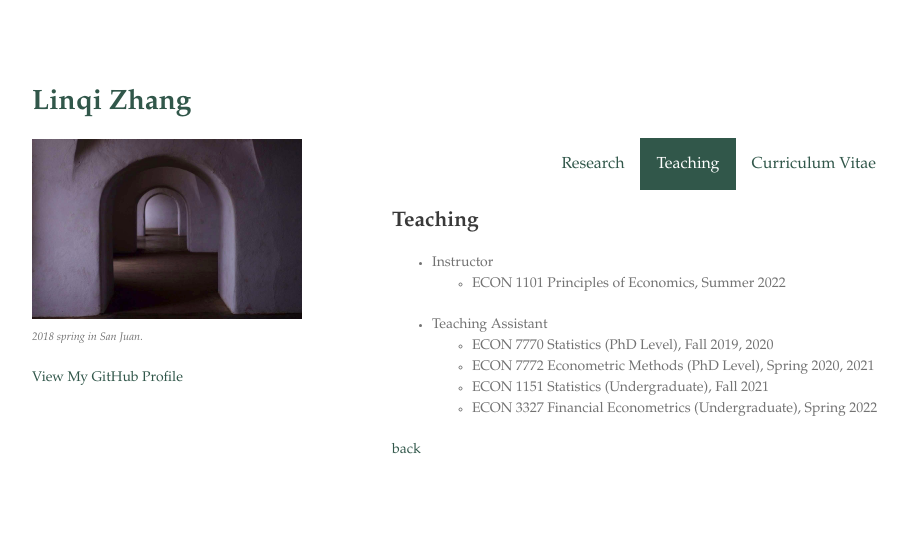
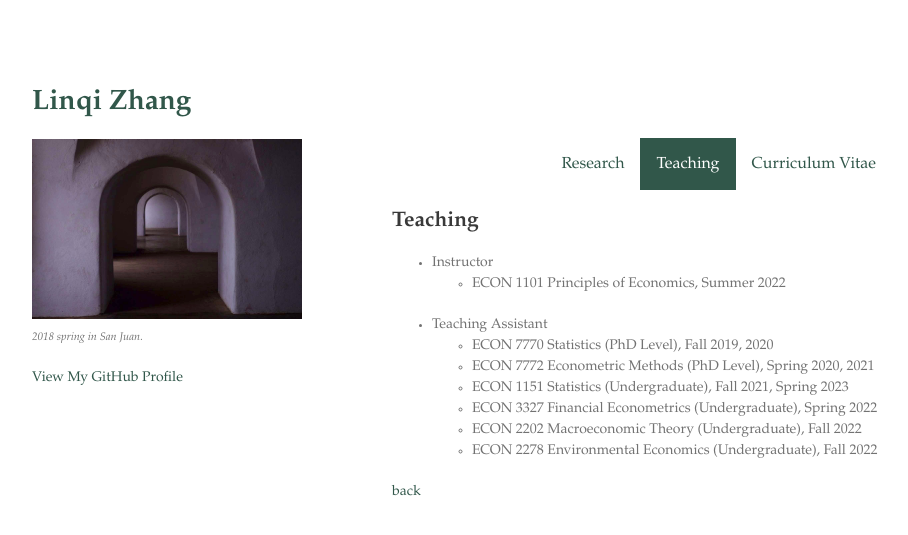
Before and after one commit to zhanglinqi/zhanglinqi.github.io, a Jekyll site: the page built from teaching.md, in a window 1280 px wide. Shown: the top 535 px of the page, without its empty margins (178-1086 px from the left). Built offline with Jekyll 4.4.1, drawn with Linux system fonts in a browser that asks for light colours; our own code applies the rules of GitHub Pages for plain Markdown files.

Commit message:
update teaching

```diff
--- a/teaching.md
+++ b/teaching.md
@@ -10,8 +10,10 @@ layout: teaching
 - Teaching Assistant
   - ECON 7770 Statistics (PhD Level), Fall 2019, 2020
   - ECON 7772 Econometric Methods (PhD Level), Spring 2020, 2021
-  - ECON 1151 Statistics (Undergraduate), Fall 2021
+  - ECON 1151 Statistics (Undergraduate), Fall 2021, Spring 2023
   - ECON 3327 Financial Econometrics (Undergraduate), Spring 2022
+  - ECON 2202 Macroeconomic Theory (Undergraduate), Fall 2022
+  - ECON 2278 Environmental Economics (Undergraduate), Fall 2022
 
 
 [back](./)
```
